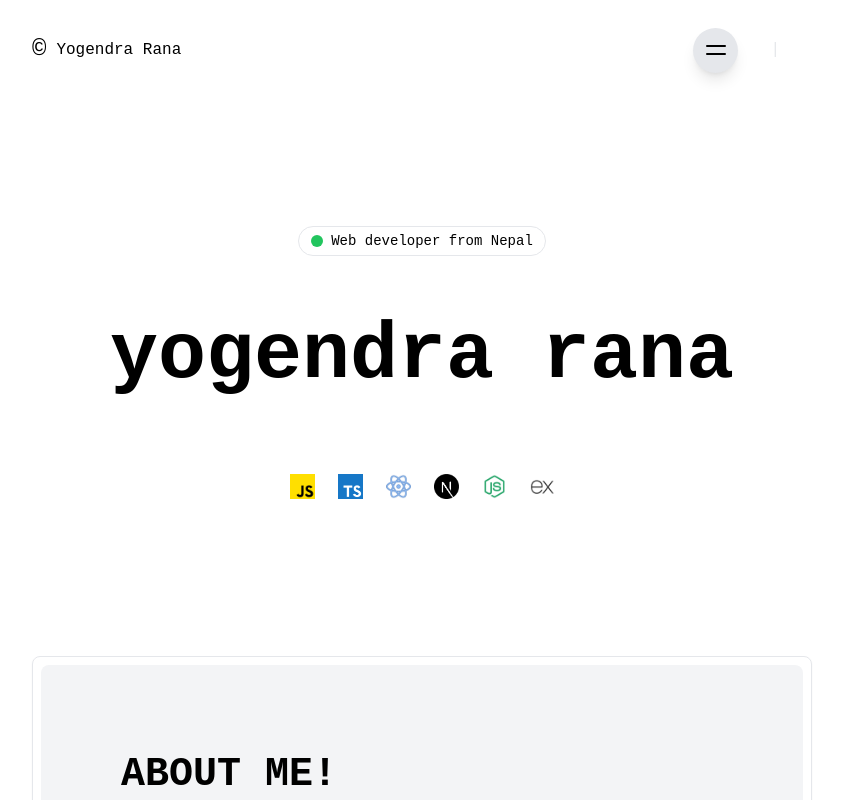
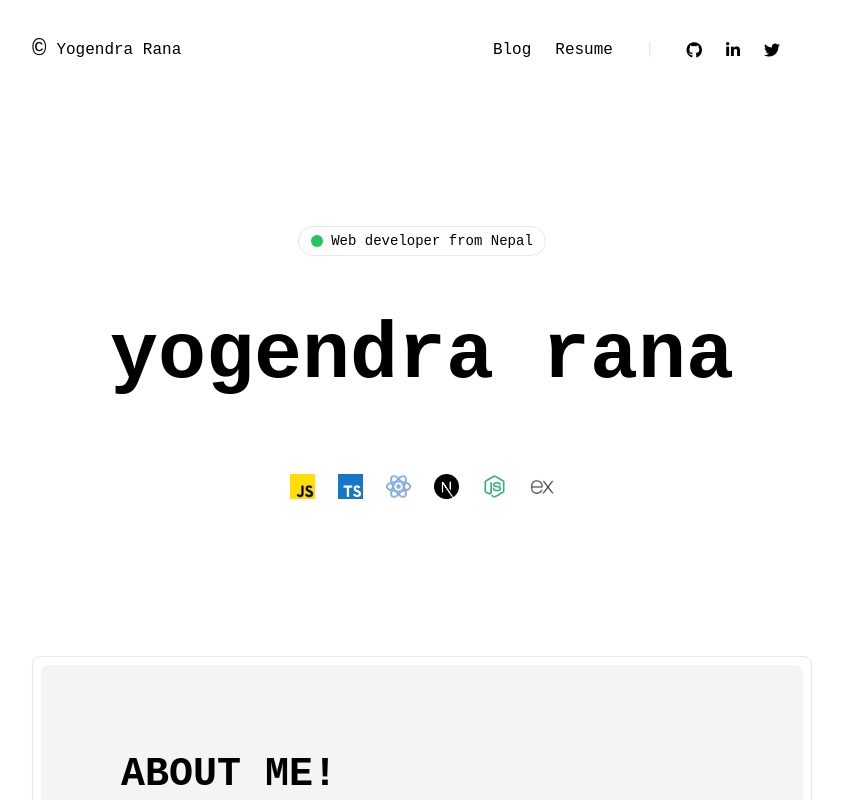
Before and after one commit to yogendrarana/yogendrarana.com, a Next.js app: page / in a window 1280 px wide. Shown: the top 800 px of the page, without its empty margins (218-1061 px from the left). Built offline with nearby package versions, Linux system fonts and the light colour scheme.

Commit message:
responsive navbar

```diff
--- a/src/app/(client)/_components/footer.tsx
+++ b/src/app/(client)/_components/footer.tsx
@@ -8,8 +8,6 @@ const Footer = () => {
         <footer
             className='
                 min-h-[var(--nav-height)]
-                px-[var(--px)] sm:px-[var(--md-px)]
-                py-4
                 flex justify-between items-center gap-[3rem]
                 text-[1.25rem]
                 border-t relative
--- a/src/components/navigation/desktop-nav.tsx
+++ b/src/components/navigation/desktop-nav.tsx
@@ -11,7 +11,7 @@ const DesktopNav = () => {
     const main_menu = nav_menu.mainMenu;
 
     return (
-        <div className='flex items-center sm:hidden'>
+        <div className='flex items-center'>
             <div className='flex gap-6 items-center'>
                 {
                     main_menu.map((nav, index) => (
--- a/src/components/navigation/mobile-nav.tsx
+++ /dev/null
@@ -1,126 +0,0 @@
-"use client"
-
-import React from 'react'
-import Link from 'next/link';
-import { motion } from 'framer-motion'
-import { useRouter } from 'next/navigation';
-
-// data
-import { MY_DATA } from '@/data/my-data';
-
-// components
-import MenuButton from '../util/menu-button';
-
-// hooks
-import { nav_menu } from '@/config/nav';
-import { useMenuStore } from '@/store/useMenuStore';
-
-const MobileNav = () => {
-    const router = useRouter();
-    const socials = MY_DATA.contact.social;
-    const main_menu = nav_menu.mainMenu;
-    const { isMenuOpen, toggleMenu } = useMenuStore();
-
-    const menuVariants = {
-        open: { height: "500px", width: "300px", top: "-10px", right: "-10px", transition: { duration: 0.75, type: "tween", ease: [0.76, 0, 0.24, 1] } },
-        closed: { height: "45px", width: "45px", top: "0px", right: "0px", transition: { duration: 0.75, delay: 0.35, type: "tween", ease: [0.76, 0, 0.24, 1] } }
-    }
-
-    return (
-        <nav className='hidden sm:flex'>
-            <div
-                style={{ fontSize: 'var(--normal-font-size)' }}
-                className={`flex justify-center gap-2 items-center relative z-50`}
-            >
-                {/* menu */}
-                <motion.div
-                    variants={menuVariants}
-                    animate={isMenuOpen ? "open" : "closed"}
-                    initial="closed"
-                    className="
-                        px-4
-                        absolute right-0
-                        rounded-[25px]
-                        overflow-hidden
-                        flex flex-col justify-between
-                        bg-gray-200
-                        shadow-lg
-                        [--menu-height: 600px] sm:[--menu-height: 400px]
-                        [--menu-width: 400px] sm:[--menu-width: 300px]
-                    "
-                >
-                    {/* menu list */}
-                    <div className="flex flex-col gap-2 pt-[75px]">
-                        {
-                            main_menu.map((item, index) => {
-                                return (
-                                    <div
-                                        onClick={() => {
-                                            toggleMenu()
-                                            if (item.label === "Resume") {
-                                                window.open(item.href)
-                                            } else {
-                                                router.push(item.href)
-                                            }
-                                        }}
-                                        key={index}
-                                        className="group flex gap-[1rem] items-center cursor-pointer overflow-hidden"
-                                    >
-                                        <div className="w-[2.5rem] translate-x-[-100%]  group-hover:translate-x-[0] transition-all ease-in-out duration-500">
-                                            <i className="fa-solid fa-arrow-right"></i>
-                                        </div>
-                                        <div
-                                            className={`
-                                            ${isMenuOpen ? "" : "opacity-0"}
-                                            h-full w-full inline-block translate-x-[-2.5rem] group-hover:translate-x-0 transition-all ease-in-out duration-500`
-                                            }
-                                        >{item.label}</div>
-                                    </div>
-                                )
-                            })
-                        }
-                    </div>
-
-                    {/* footer */}
-                    <div className="mt-[1.5rem] py-[1.5rem] flex justify-between gap-[2rem] border-t border-black text-[1.25rem]">
-
-                        {
-                            socials.map((social, index) => {
-                                return (
-                                    <div onClick={() => toggleMenu()} key={index} className="">
-                                        <Link
-                                            target="_blank"
-                                            href={social.url}
-                                            className="
-                                                inline-block
-                                                relative
-                                                text-sm
-                                                before:content-['']
-                                                before:py-2
-                                                before:absolute before:bottom-[-0.5rem] before:left-0
-                                                before:w-0
-                                                before:hover:w-full
-                                                before:border-b-2
-                                                before:border-black
-
-
-                                                before:transition-all
-                                                before:ease-in-out
-                                                before:duration-500
-                                            "
-                                        >{social.name}</Link>
-                                    </div>
-                                )
-                            })
-                        }
-                    </div>
-                </motion.div>
-
-                {/* menu button */}
-                <MenuButton />
-            </div>
-        </nav>
-    )
-}
-
-export default MobileNav;
--- a/src/components/navigation/navbar.tsx
+++ b/src/components/navigation/navbar.tsx
@@ -1,5 +1,4 @@
 // components
-import MobileNav from './mobile-nav'
 import DesktopNav from './desktop-nav'
 import Logo from '@/components/util/logo'
 import Socials from '@/components/util/socials'
@@ -7,26 +6,15 @@ import Socials from '@/components/util/socials'
 const Navbar = () => {
 
     return (
-        <div
-            className='
-                h-[var(--nav-height)] w-full
-                px-[var(--px)] sm:px-[var(--md-px)]
-                flex items-center justify-between
-                relative
-            '
-        >
+        <div className='h-[var(--nav-height)] w-full flex items-center justify-between relative'>
             <div>
                 <Logo />
             </div>
 
             <div className="flex items-center">
                 <DesktopNav />
-                <MobileNav />
-
-            <div className='mx-8 text-gray-200'>|</div>
-
-
-                <div className="sm:hidden mr-[2rem]">
+                <div className="mr-[2rem] hidden sm:flex">
+                    <div className='mx-8 text-gray-200'>|</div>
                     <Socials />
                 </div>
             </div>
```
